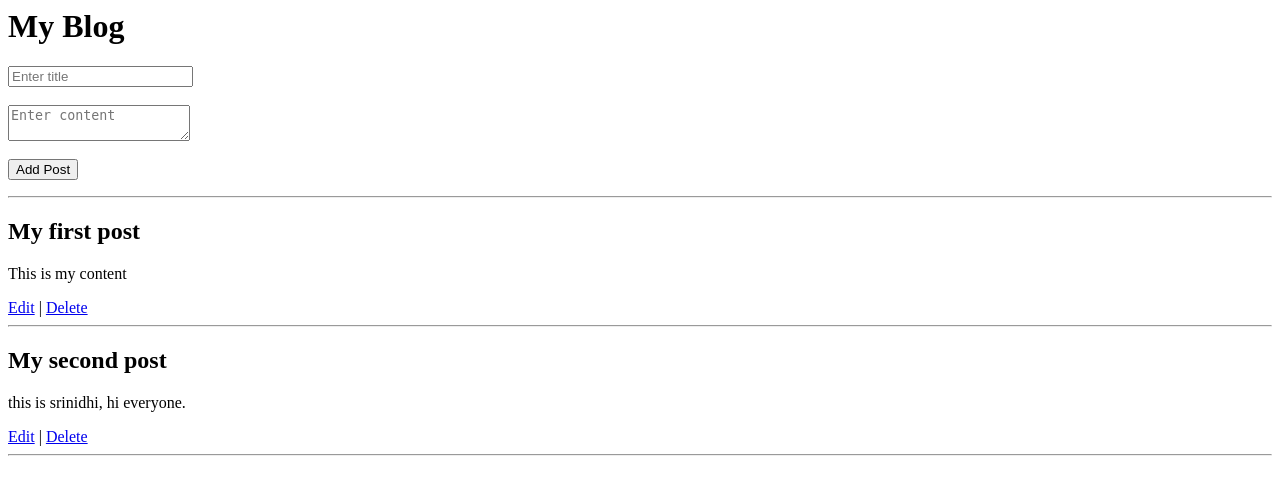
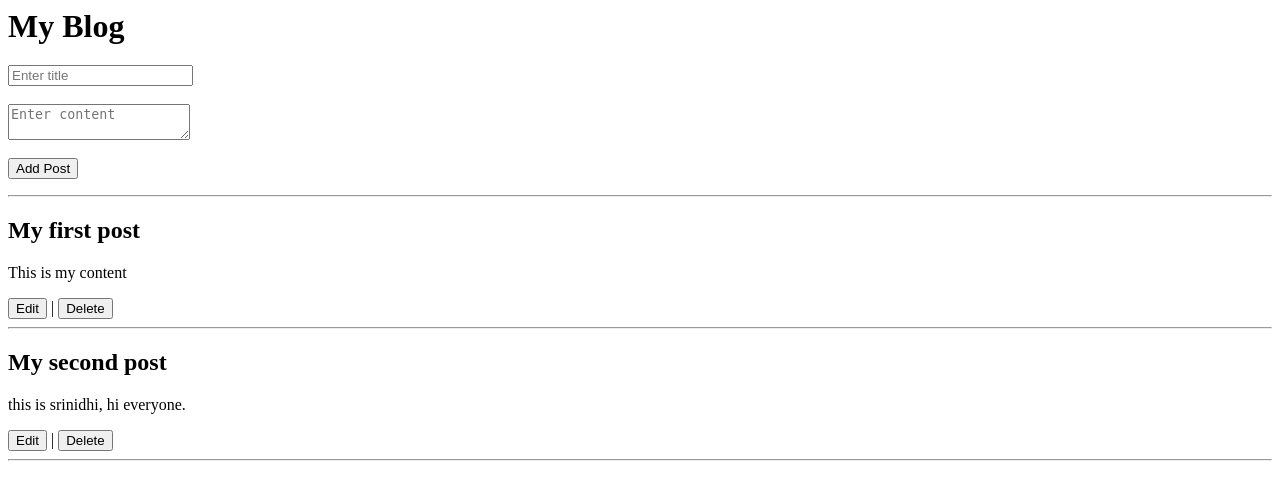
Before and after one commit to Srinidhi9/python-backend-journey, a Django app: page / in a window 1280 px wide. Shown: the top 500 px of the page. Run offline with Django 5.2, Linux system fonts and the light colour scheme; a user stored in the database is signed in; data comes from the database, SQL or seed files in the repository; both versions use the stored data as it was after the commit.

Commit message:
Day 3: Cleaned code, fixed bugs, improved UI and stabilized CRUD flow

```diff
--- a/myproject/blog/templates/blog/home.html
+++ b/myproject/blog/templates/blog/home.html
@@ -1,5 +1,6 @@
-<h1>My Blog</h1>
+<h1 style="margin-bottom:20px;">My Blog</h1>
 
+<div style="margin-bottom:20px;">
     <form method="POST" action="/add/">
         {% csrf_token %}
         <input type="text" name="title" placeholder="Enter title"><br><br>
@@ -13,8 +14,9 @@
     <h2>{{ post.title }}</h2>
     <p>{{ post.content }}</p>
 
-    <a href="/edit/{{ post.id }}/">Edit</a> |
-    <a href="/delete/{{ post.id }}/">Delete</a>
+    <a href="/edit/{{ post.id }}/"><button>Edit</button></a> |
+    <a href="/delete/{{ post.id }}/"><button>Delete</button></a>
+
 
     <hr>
     {% endfor %}
--- a/myproject/blog/views.py
+++ b/myproject/blog/views.py
@@ -5,6 +5,7 @@ from django.contrib.auth import authenticate, login, logout
 
 @login_required
 def home(request):
+    # Fetch all posts
     posts = Post.objects.all()
     return render(request, "blog/home.html", {"posts": posts})
 
```
Also changed, not shown: myproject/db.sqlite3. Lines whose indentation alone changed are shown as unchanged.
